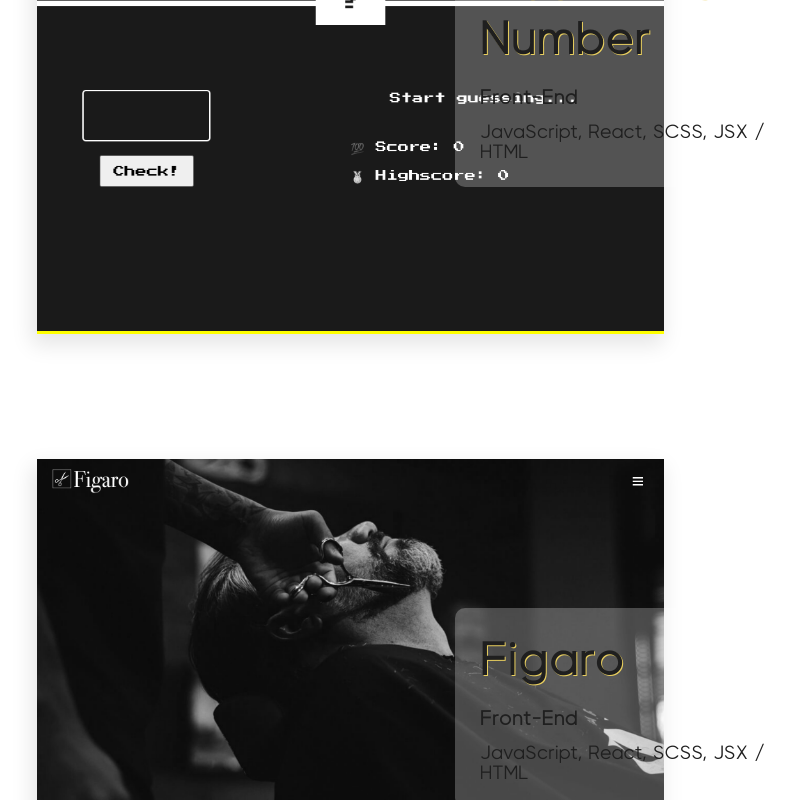
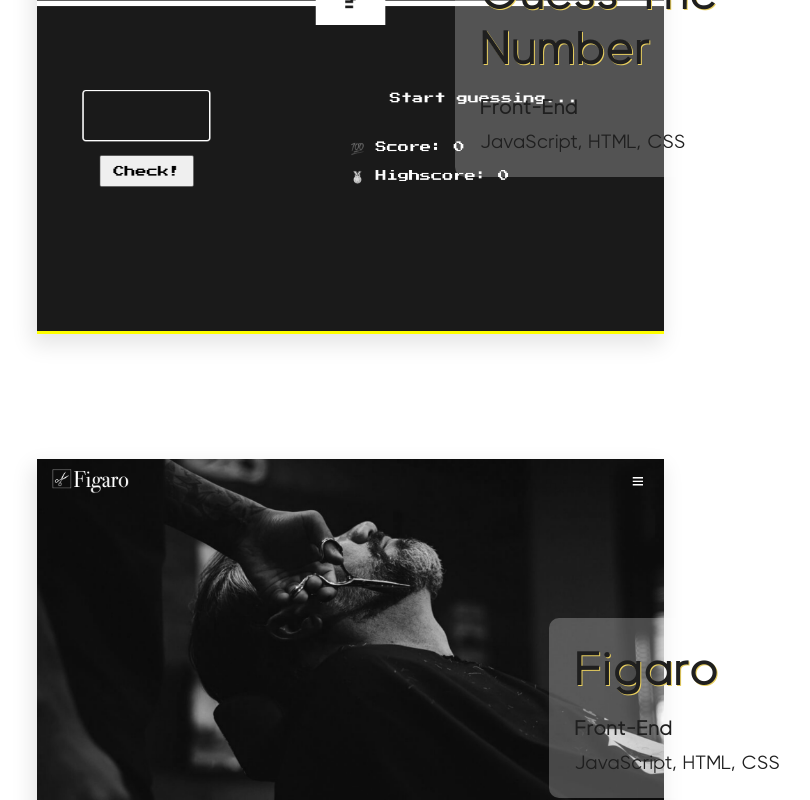
Before and after one commit to loretta-arineva/main-portfolio, a React (Create React App) app: page / in a window 1280 px wide. Shown: the part 2340-3140 px from the top of the page, without its empty margins (155-965 px from the left). Built offline with nearby package versions, Linux system fonts and the light colour scheme.

Commit message:
Updated project info

```diff
--- a/src/assets/data/projects.js
+++ b/src/assets/data/projects.js
@@ -11,41 +11,41 @@ export const projectData = [
         alt: "A screenshot of project Figaro. A hair salon website.",
         title: "Forkify",
         type: "Front-End",
-        stack: "JavaScript, React, SCSS, JSX / HTML",
+        stack: "JavaScript, API, CSS, HTML",
     },
     {
         img: "/images/projects/guess-the-number.png",
-        alt: "A screenshot of project Figaro. A hair salon website.",
+        alt: "A screenshot of project Guess The Number. A hair salon website.",
         title: "Guess The Number",
         type: "Front-End",
-        stack: "JavaScript, React, SCSS, JSX / HTML",
+        stack: "JavaScript, HTML, CSS",
     },
     {
         img: "/images/projects/figaro.png",
         alt: "A screenshot of project Figaro. A hair salon website.",
         title: "Figaro",
         type: "Front-End",
-        stack: "JavaScript, React, SCSS, JSX / HTML",
+        stack: "JavaScript, HTML, CSS",
     },
     {
         img: "/images/projects/pig-game.png",
         alt: "A screenshot of project Figaro. A hair salon website.",
         title: "Pig Game",
         type: "Front-End",
-        stack: "JavaScript, React, SCSS, JSX / HTML",
+        stack: "JavaScript, HTML, CSS",
     },
     {
         img: "/images/projects/old_portfolio.png",
         alt: "A screenshot of project Figaro. A hair salon website.",
         title: "Old Portfolio v1",
         type: "Front-End",
-        stack: "JavaScript, React, SCSS, JSX / HTML",
+        stack: "JavaScript, HTML, CSS",
     },
     {
         img: "/images/projects/wolf-hunt.png",
         alt: "A screenshot of project Figaro. A hair salon website.",
         title: "Wolf Hunt",
         type: "Front-End",
-        stack: "JavaScript, React, SCSS, JSX / HTML",
+        stack: "JavaScript, HTML, CSS",
     },
 ];
```
